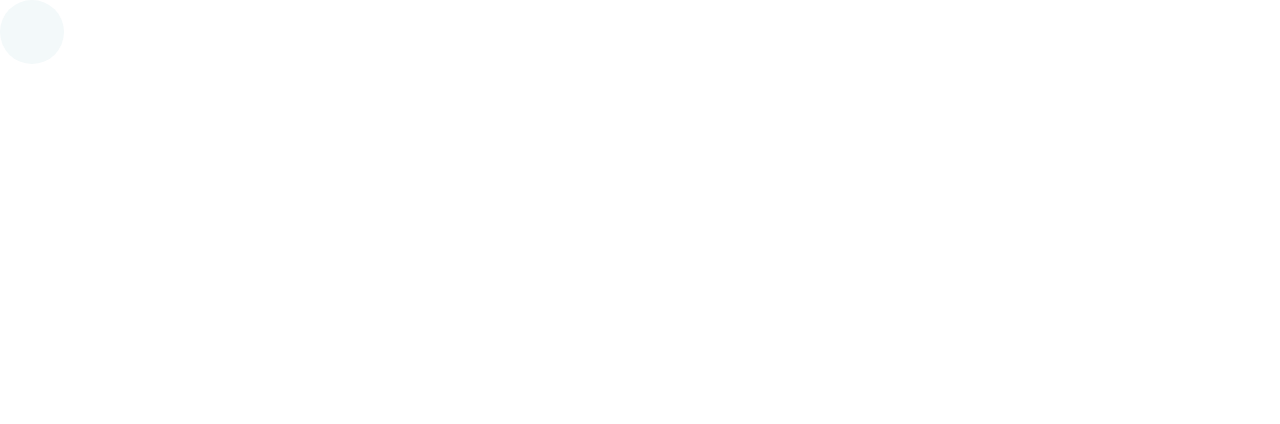
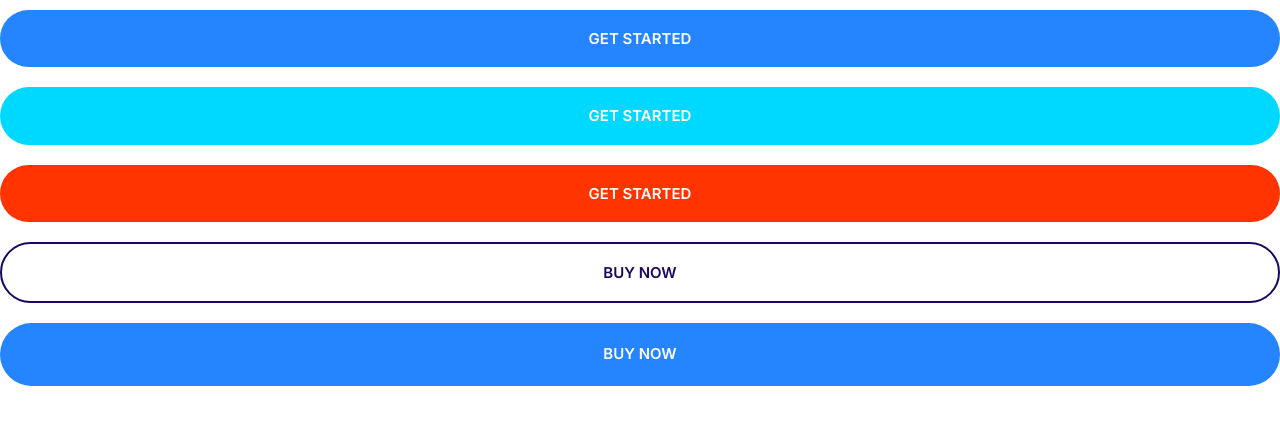
Before and after one commit to DVIR-REFAEL/My-Web, a plain HTML site: page index.html in a window 1280 px wide. Drawn offline with Linux system fonts and the light colour scheme.

Commit message:
Define Buttons

```diff
--- a/css/style.css
+++ b/css/style.css
@@ -5,6 +5,11 @@
   --color-headings: #1b0760;
   --color-body: #918ca4;
   --color-icon: #f3f9fa;
+}
+*,
+*::after,
+*::before {
+  box-sizing: border-box;
 }
 
 /*Typography*/
@@ -162,3 +167,57 @@ ul {
   justify-content: center;
   align-items: center;
 }
+
+/*Buttons*/
+.btn {
+  border-radius: 40px;
+  border: 0;
+  font-size: 1.8rem;
+  font-weight: 600;
+  padding: 2rem 3rem;
+  text-transform: uppercase;
+  cursor: pointer;
+  white-space: nowrap;
+  margin: 1rem 0;
+  text-align: center;
+}
+.btn--primary {
+  background: var(--color-primary);
+  color: #fff;
+}
+.btn--primary:hover {
+  background: #2400a2;
+}
+.btn--secondary {
+  background: var(--color-secodnary);
+  color: #fff;
+}
+.btn--secondary:hover {
+  background: #009eba;
+}
+.btn--accent {
+  background: var(--color-accent);
+  color: #fff;
+}
+.btn--accent:hover {
+  background: hsl(12, 100%, 29%);
+}
+
+.btn--block {
+  width: 100%;
+  display: inline-block;
+}
+.btn--outline {
+  background: #fff;
+  color: var(--color-headings);
+  border: 2px solid var(--color-headings);
+}
+.btn--outline:hover {
+  background: rgb(206, 206, 206);
+}
+
+@media screen and (min-width: 1024px) {
+  .btn {
+    font-size: 1.5rem;
+  }
+}
--- a/index.html
+++ b/index.html
@@ -17,10 +17,10 @@
     <meta name="viewport" content="width=device-width, initial-scale=1.0" />
   </head>
   <body>
-    <span class="icon-container">
-      <svg class="icon icon--primary">
-        <use xlink:href="images/sprite.svg#wordpress"></use>
-      </svg>
-    </span>
+    <button class="btn btn--primary btn--block">GET STARTED</button>
+    <button class="btn btn--secondary btn--block">GET STARTED</button>
+    <button class="btn btn--accent btn--block">GET STARTED</button>
+    <button class="btn btn--outline btn--block">BUY NOW</button>
+    <a href="#" class="btn btn--primary btn--block">BUY NOW</a>
   </body>
 </html>
```
